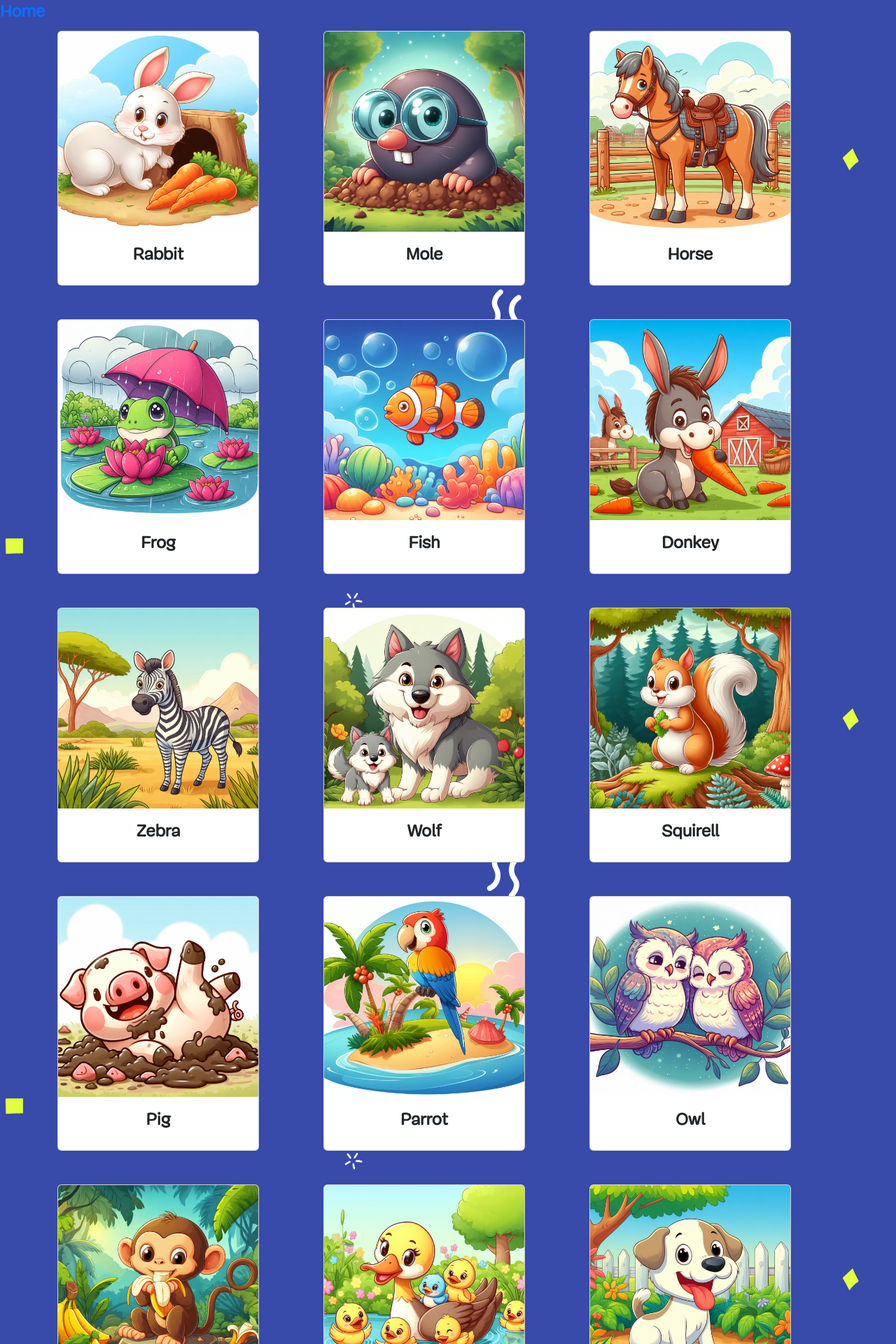
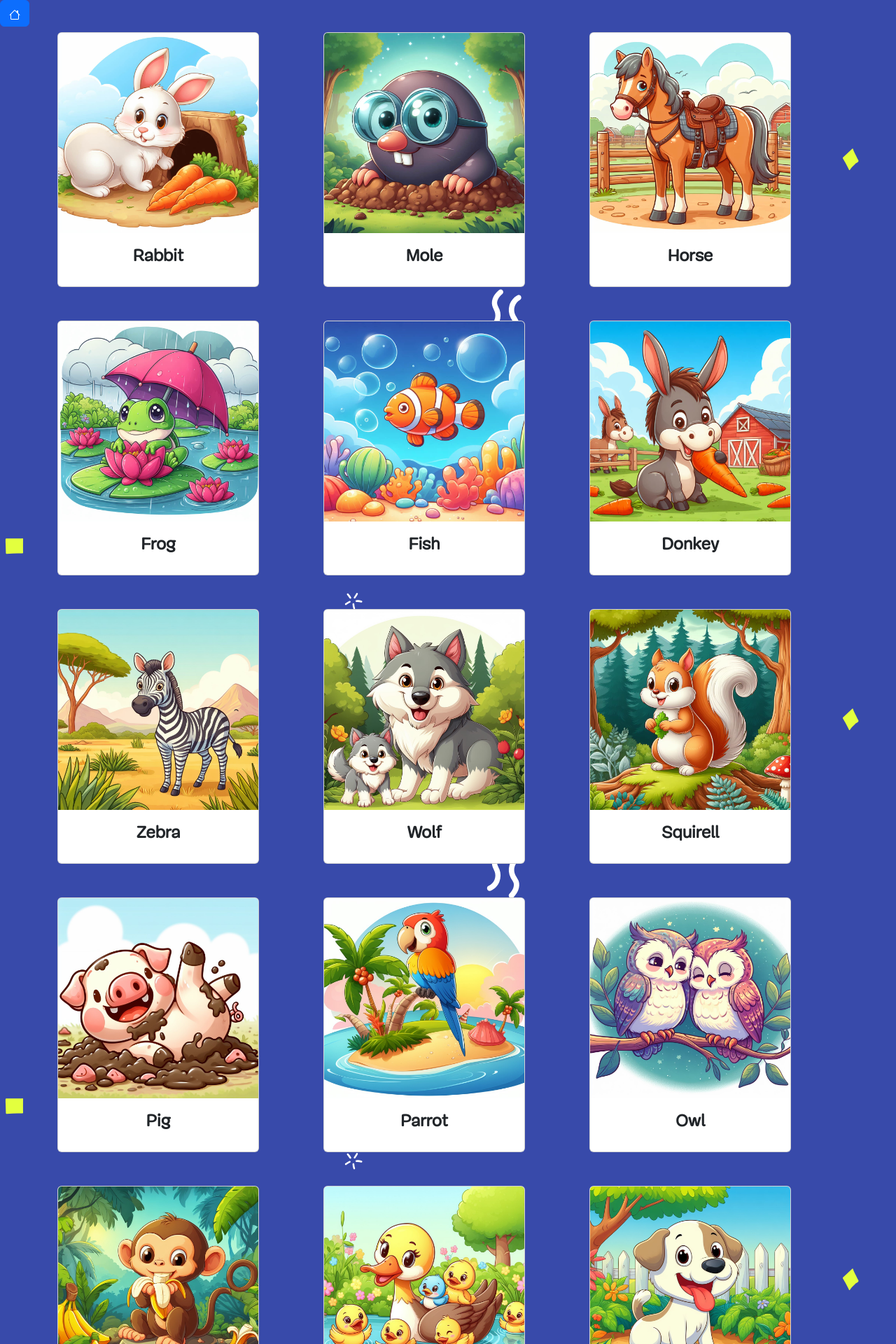
Before and after one commit to exicarus/exicarus.github.io, a Jekyll site: the page built from index.md, in a window 1280 px wide. Shown: the top 1920 px of the page at 70% size. Built offline with Jekyll 4.4.1, drawn with Linux system fonts in a browser that asks for light colours; nearby versions of some CDN libraries.

Commit message:
Update : Icon Home

```diff
--- a/_layouts/default.html
+++ b/_layouts/default.html
@@ -18,8 +18,15 @@
 
 <body>
     <nav>
-        <a href="/">Home</a>
-
+        <a href="/">
+            <button class="btn btn-primary">
+                <svg xmlns="http://www.w3.org/2000/svg" width="16" height="16" fill="currentColor" class="bi bi-house"
+                    viewBox="0 0 16 16">
+                    <path
+                        d="M8.707 1.5a1 1 0 0 0-1.414 0L.646 8.146a.5.5 0 0 0 .708.708L2 8.207V13.5A1.5 1.5 0 0 0 3.5 15h9a1.5 1.5 0 0 0 1.5-1.5V8.207l.646.647a.5.5 0 0 0 .708-.708L13 5.793V2.5a.5.5 0 0 0-.5-.5h-1a.5.5 0 0 0-.5.5v1.293zM13 7.207V13.5a.5.5 0 0 1-.5.5h-9a.5.5 0 0 1-.5-.5V7.207l5-5z" />
+                </svg>
+            </button>
+        </a>
     </nav>
 
 
--- a/assets/css/style.scss
+++ b/assets/css/style.scss
@@ -16,7 +16,7 @@ body {
     transform: scale(1.1);
 }
 
-a {
+.card-title {
     text-decoration: none;
     font-family: "Mija";
     font-weight: bold;
--- a/index.md
+++ b/index.md
@@ -24,7 +24,7 @@ layout: default
     <div class="modal-dialog" role="document">
         <div class="modal-content">
             <div class="modal-body">
-                <img class="card-img-top" src="" alt="{{ post.title }}">
+                <img class="card-img-top" src="" alt="">
                 <div class="card-body text-center">
                     <div class="card-title"></div>
                 </div>
```
Also changed, not shown: other parts of index.md (+1 -0 lines).
